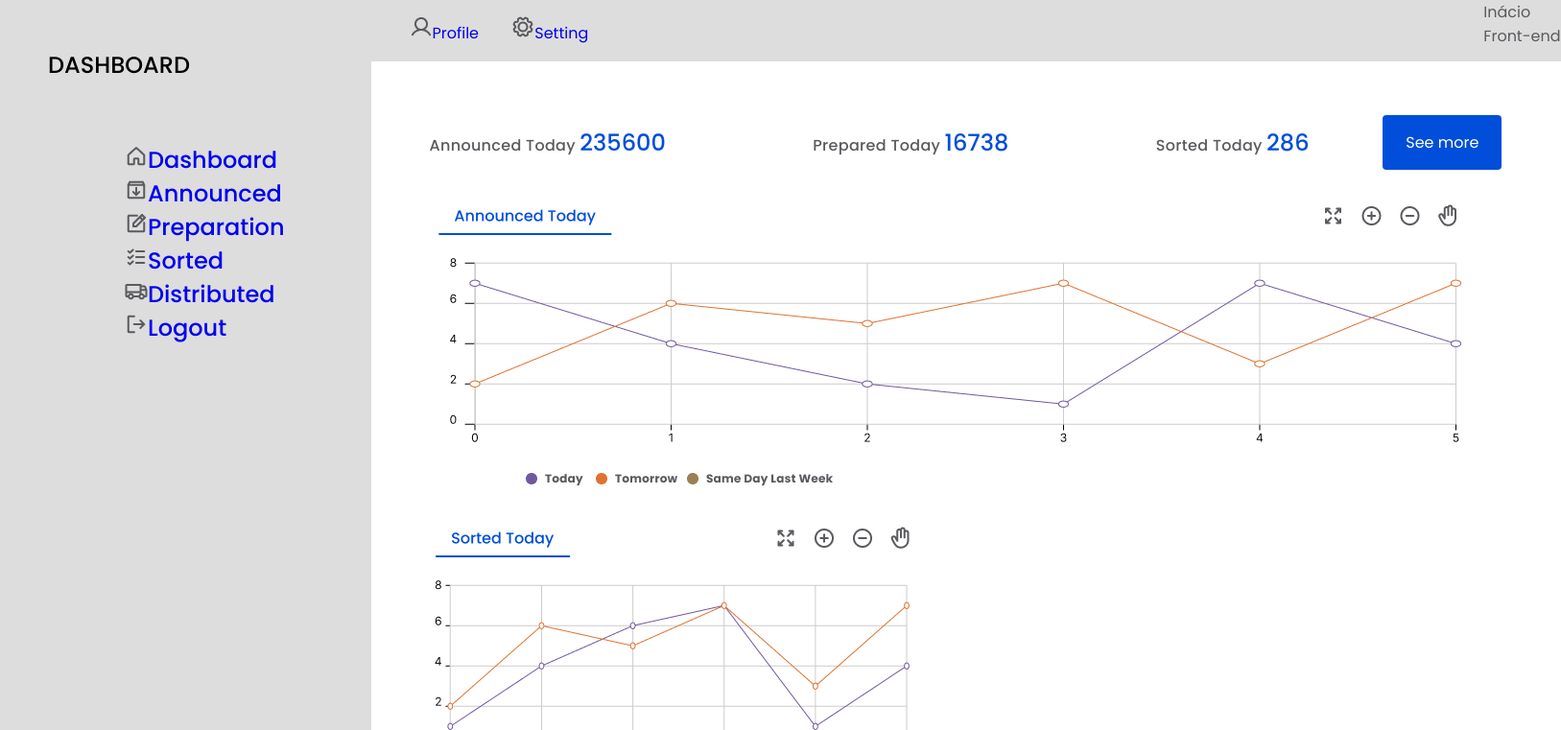
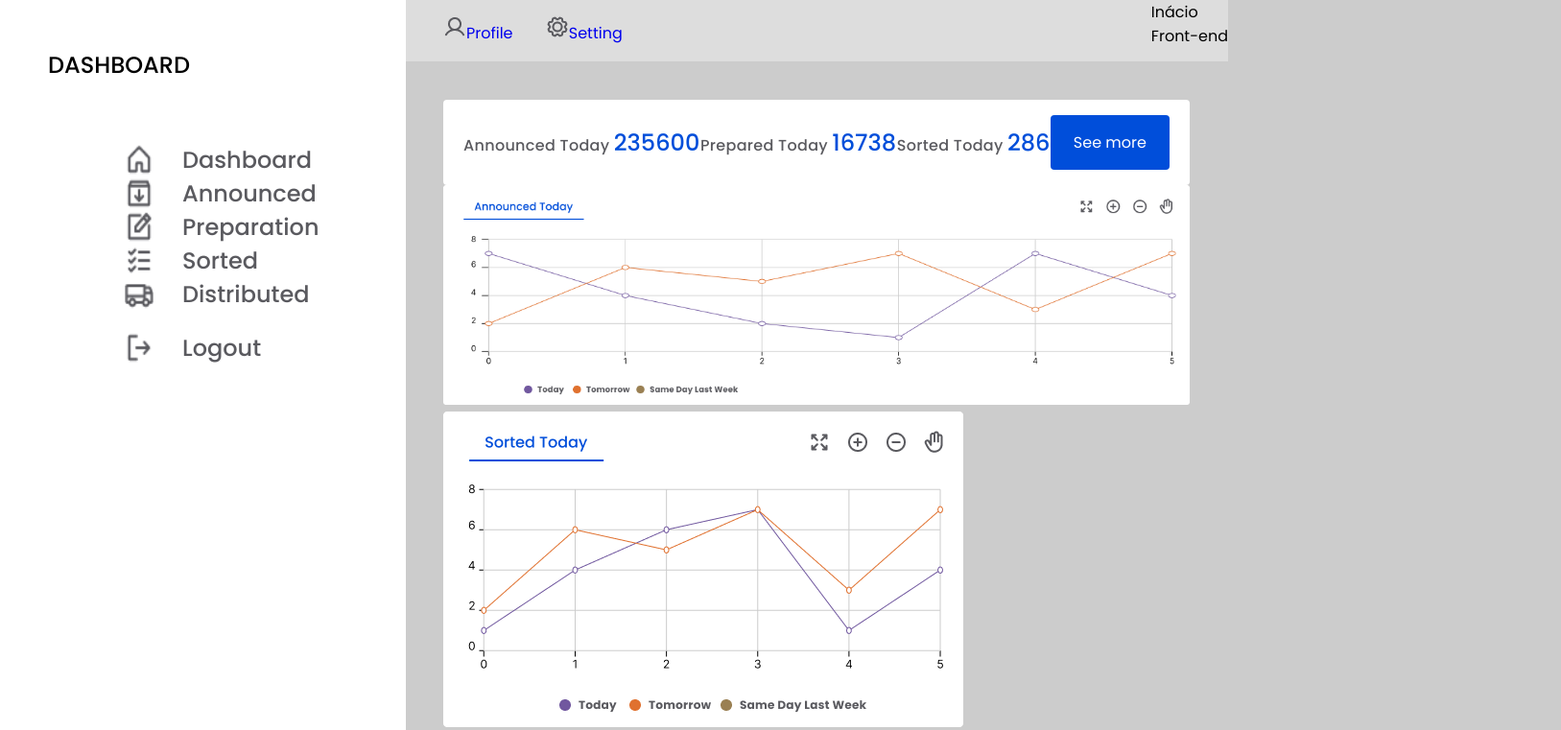
Before and after one commit to Inaciosant/Exercicio2WEBI, a plain HTML site: page index.html in a window 1280 px wide. Shown: the top 761 px of the page at 96% size, 1627 px wide, since content can reach past the window. Drawn offline with Linux system fonts and the light colour scheme.

Commit message:
atualizando as imagens

```diff
--- a/Style.css
+++ b/Style.css
@@ -1,6 +1,6 @@
 @import url("https://fonts.googleapis.com/css2?family=Poppins:wght@300;400;500;600;700&display=swap");
 .main_nav {
-  height: 685px;
+  height: 100%;
   padding: 50px 50px 50px 50px;
   flex-direction: column;
   align-items: flex-start;
@@ -12,8 +12,9 @@
   font-weight: 500;
   line-height: normal;
 
-  background: #ddd;
+  background: #FFFFFF;
   font-family: Poppins;
+  position: fixed;
 
 
 }
@@ -25,7 +26,9 @@ a:link {
 }
 
 .top_nav {
-  width: inherit;
+  width: calc(100% - 422px);
+  left: 422px;
+  position: absolute;
   height: 64px;
   flex-shrink: 0;
   background-color: #ddd;
@@ -34,13 +37,16 @@ a:link {
 }
 
 .main_content {
-  background-color: #fff;
   flex-grow: 1;
+  width: calc(100% - 422px);
+  left: 422px;
+  top: 64px;
+  position: absolute;
 }
 
 :root {
   --primary-color: #004dda;
-  --dark: #5a5a5f;
+  --dark: #CCCCCC;
   --light: #fff;
   --grey: #c4c4c4;
   --default-pad: 2.5rem;
@@ -54,8 +60,9 @@ body {
 
 body {
   font-family: Poppins, sans-serif;
-  color: var(--dark);
+  background-color: var(--dark);
   display: flex;
+  height: 100vh;
 }
 
 main {
@@ -74,8 +81,24 @@ main {
   padding-right: 30px;
 }
 
-.menu_ul {
+.menu_ul  {
   list-style: none;
+  row-gap: 21px;
+  display: flex;
+  flex-direction: column;
+  justify-content: space-between;
+}
+
+.menu_ul a {
+  color: #5a5a5f;
+  font-family: Poppins;
+  display: flex;
+  column-gap: 30px;
+
+}
+
+.menu_ul a img {
+  width: 30px;
 }
 
 .description {
@@ -111,7 +134,6 @@ main {
 }
 .sumary {
   display: flex;
-  width: 1118px;
   padding: 16px 21px;
   justify-content: space-between;
   align-items: center;
@@ -130,3 +152,7 @@ main {
 
 
 }
+
+.w-100 {
+  width: 100%;
+}
--- a/index.html
+++ b/index.html
@@ -1,57 +1,79 @@
 <!DOCTYPE html>
 <html lang="pt-br">
-
   <head>
-    <link rel="stylesheet" href="Style.css">
-    <meta charset="UTF-8">
-    <meta name="viewport" content="width=device-width, initial-scale=1.0">
+    <link rel="stylesheet" href="Style.css" />
+    <meta charset="UTF-8" />
+    <meta name="viewport" content="width=device-width, initial-scale=1.0" />
     <title>Document</title>
   </head>
 
   <body>
+    <header class="top_nav">
+        <nav>
+          <ul class="topnav_menu">
+            <li>
+              <a href="#"><img src="img/User.png" alt="" />Profile</a>
+            </li>
+            <li>
+              <a href="#"><img src="img/Gear.png" alt="" />Setting</a>
+            </li>
+          </ul>
+        </nav>
+        <section class="perfil">
+          <div>Inácio</div>
+          <div>Front-end</div>
+        </section>
+      </header>
+
     <nav class="main_nav">
       <a href="#" class="inicial">DASHBOARD</a>
 
       <div class="menu">
         <ul class="menu_ul">
-                <li><a href="#"><img src="img/Home.png" alt="">Dashboard</a></li>
-                <li><a href="#"><img src="img/Announced.png" alt="">Announced</a></li>
-                <li><a href="#"><img src="img/NotePencil.png" alt="">Preparation</a></li>
-                <li><a href="#"><img src="img/ListChecks.png" alt="">Sorted</a></li>
-                <li><a href="#"><img src="img/Distributed.png" alt="">Distributed</a></li>
-                <li><a href="#"><img src="img/SignOut.png" alt="Sair">Logout</a></li>
+          <div>
+            <li>
+              <a href="#"
+                ><img src="img/Home.png" alt="" /><span>Dashboard</span></a
+              >
+            </li>
+            <li>
+              <a href="#"
+                ><img src="img/Announced.png" alt="" /><span>Announced</span></a
+              >
+            </li>
+            <li>
+              <a href="#"
+                ><img src="img/NotePencil.png" alt="" /><span
+                  >Preparation</span
+                ></a
+              >
+            </li>
+            <li>
+              <a href="#"
+                ><img src="img/ListChecks.png" alt="" /><span>Sorted</span></a
+              >
+            </li>
+            <li>
+              <a href="#"
+                ><img src="img/Distributed.png" alt="" /><span
+                  >Distributed</span
+                ></a
+              >
+            </li>
+          </div>
+          <div>
+            <li>
+              <a href="#"
+                ><img src="img/SignOut.png" alt="Sair" /><span>Logout</span></a
+              >
+            </li>
+          </div>
         </ul>
-
-
-
-
-
-
       </div>
-
     </nav>
 
     <div class="main_content">
 
-        <header class="top_nav">
-            <nav>
-
-                <ul class="topnav_menu">
-
-                    <li><a href="#"><img src="img/User.png" alt="">Profile</a></li>
-                    <li><a href="#"><img src="img/Gear.png" alt="">Setting</a></li>
-                </ul>
-            </nav>
-            <section class="perfil">
-                <div>Inácio</div>
-                <div>Front-end</div>
-
-
-            </section>
-
-
-
-        </header>
       <main class="">
         <section class="sumary">
           <article>
@@ -70,31 +92,21 @@
             <span class="number">286</span>
           </article>
           <a href="#" class="btn">See more</a>
-
         </section>
 
         <article class="main-chart">
-                <img src="img/chart1.png" alt="chart1">
+          <img src="img/chart1.png" alt="chart1" class="w-100"/>
         </article>
         <div class="charts">
           <article class="chart">
-                    <img src="img/chart2.png" alt="chart2">
+            <img src="img/chart2.png" alt="chart2" />
           </article>
 
           <article class="chart">
-                    <img src="img/chart3.png" alt="chart3">
+            <img src="img/chart3.png" alt="chart3" />
           </article>
-
-
         </div>
-
-
-
       </main>
-
-
     </div>
-
   </body>
-
 </html>
```
Lines whose indentation alone changed are shown as unchanged.
